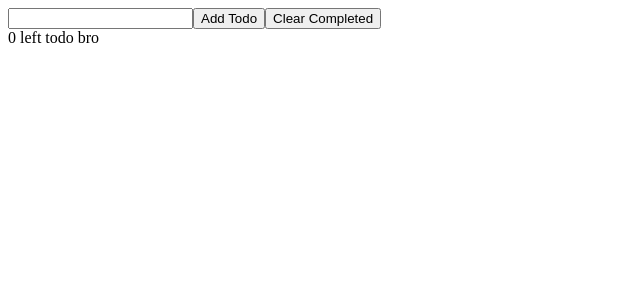
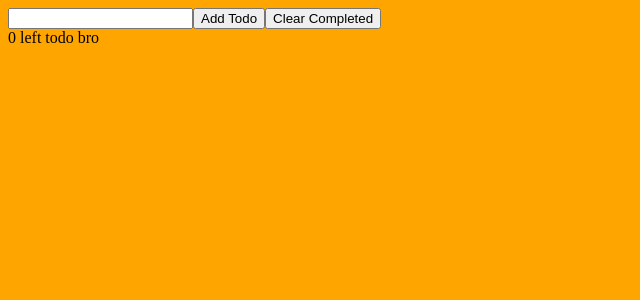
Before and after one commit to BenWhite101/ReactTodoList, a React (Create React App) app: page / in a window 1280 px wide. Shown: the top 300 px of the page, without its empty margins (0-640 px from the left). Built offline with nearby package versions, Linux system fonts and the light colour scheme.

Commit message:
CSS additions

```diff
--- /dev/null
+++ b/src/Todo.css
@@ -0,0 +1,3 @@
+body {
+  background: orange;
+}
--- /dev/null
+++ b/src/Todo.less
@@ -0,0 +1,3 @@
+body{
+      background:orange;
+}
--- a/src/index.js
+++ b/src/index.js
@@ -1,6 +1,7 @@
 import React from 'react';
 import ReactDOM from 'react-dom';
 import App from './App';
+import './Todo.css'
 
 
 ReactDOM.render(<App />, document.getElementById('root'));
```
